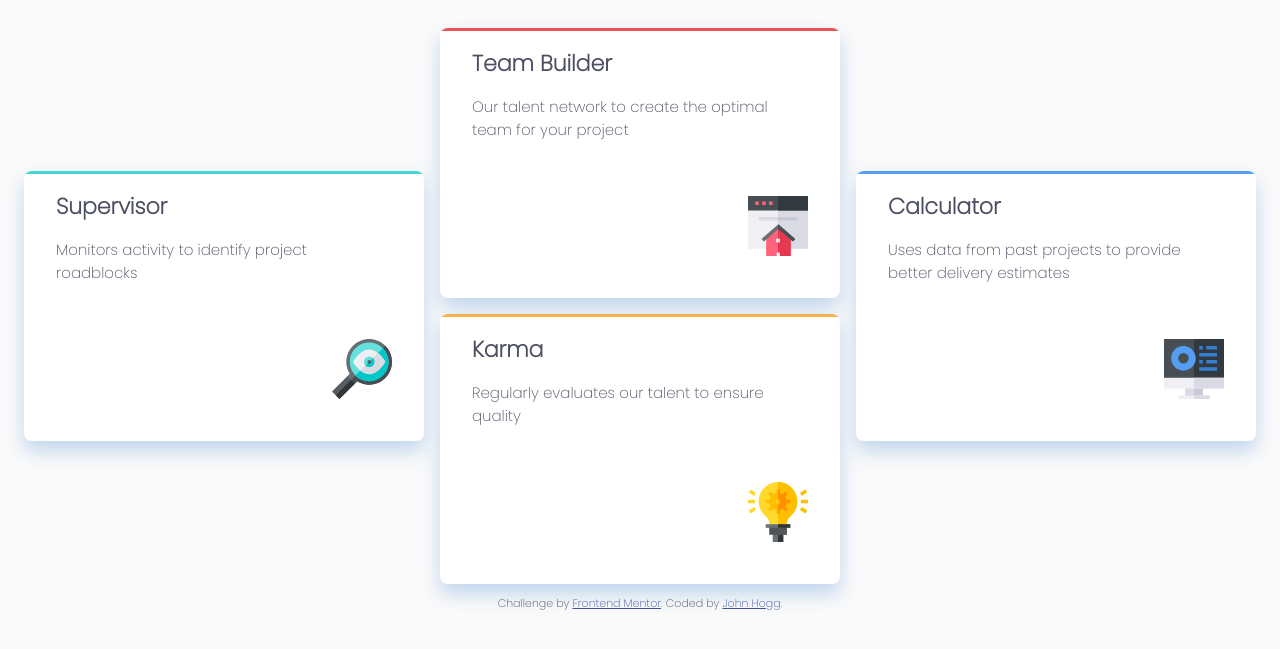
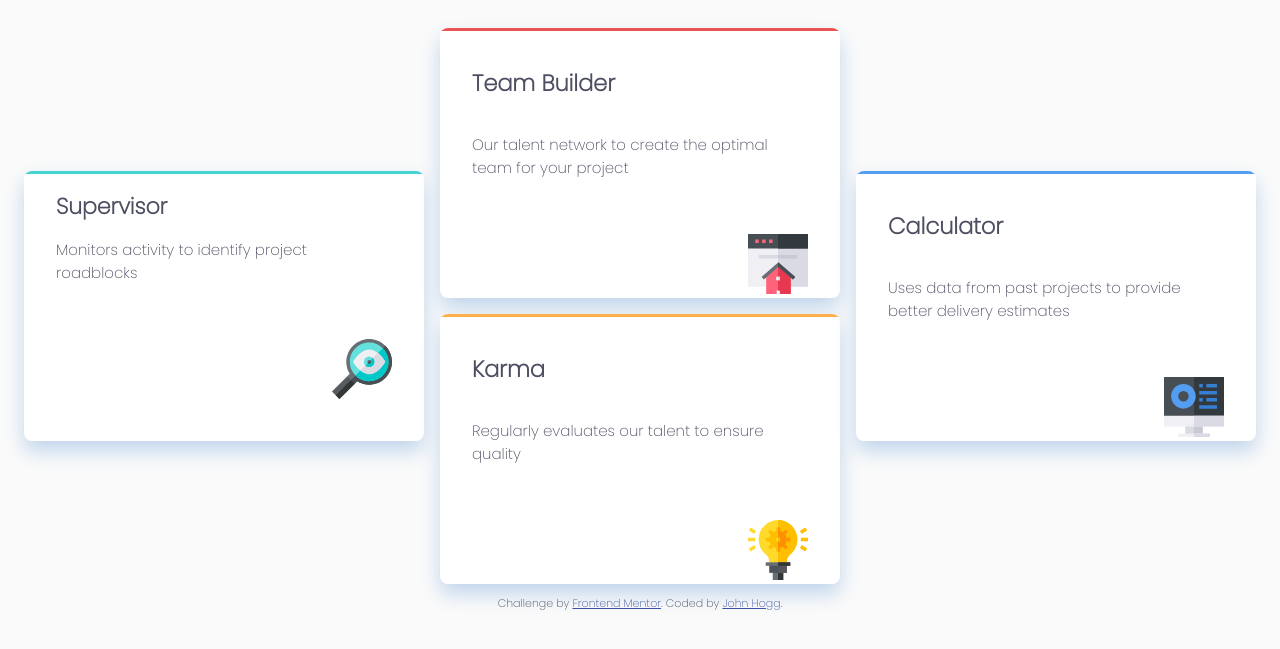
Before and after one commit to jthogg84/Four-Card-Feature-Section, a plain HTML site: page index.html in a window 1280 px wide. Shown: the part 223-872 px from the top of the page. Drawn offline with Linux system fonts and the light colour scheme.

Commit message:
fix ACCESSIBILITY

```diff
--- a/index.html
+++ b/index.html
@@ -28,7 +28,7 @@
 
 
 
-<div class="container">
+<main class="container">
 
   <div class="card">
     <div class="card-top one">
@@ -45,7 +45,7 @@
 <div class="card">
   <div class="card-top two">  </div>
   <div class="content">
-  <h3>Team Builder</h3>
+  <h2>Team Builder</h2>
   <p>Our talent network to create the optimal team for your project</p>
   <img src="./images/icon-team-builder.svg" alt="">
 </div>
@@ -54,7 +54,7 @@
 <div class="card">
   <div class="card-top three">  </div>
   <div class="content">
-  <h3>Karma</h3>
+  <h2>Karma</h2>
   <p>Regularly evaluates our talent to ensure quality</p>
   <img src="./images/icon-karma.svg" alt="">
 </div>
@@ -65,13 +65,13 @@
 <div class="card">
   <div class="card-top four">  </div>
   <div class="content">
-  <h3>Calculator</h3>
+  <h2>Calculator</h2>
   <p>Uses data from past projects to provide better delivery estimates</p>
   <img src="./images/icon-calculator.svg" alt="">
 
 </div>
 </div>
-</div>
+</main>
 
   <footer>
     <p class="attribution">
--- a/styles.scss
+++ b/styles.scss
@@ -75,7 +75,7 @@ body{
     font-family: 'Poppins', sans-serif;
 }
 
-h3{
+h2{
     color: var(--very-dark-blue);
     margin: 0;
     padding: 0;
@@ -157,7 +157,7 @@ body{
 
 }
 
-h3{
+h2{
     color: var(--very-dark-blue);
     margin: 0;
     padding: 0;
```
